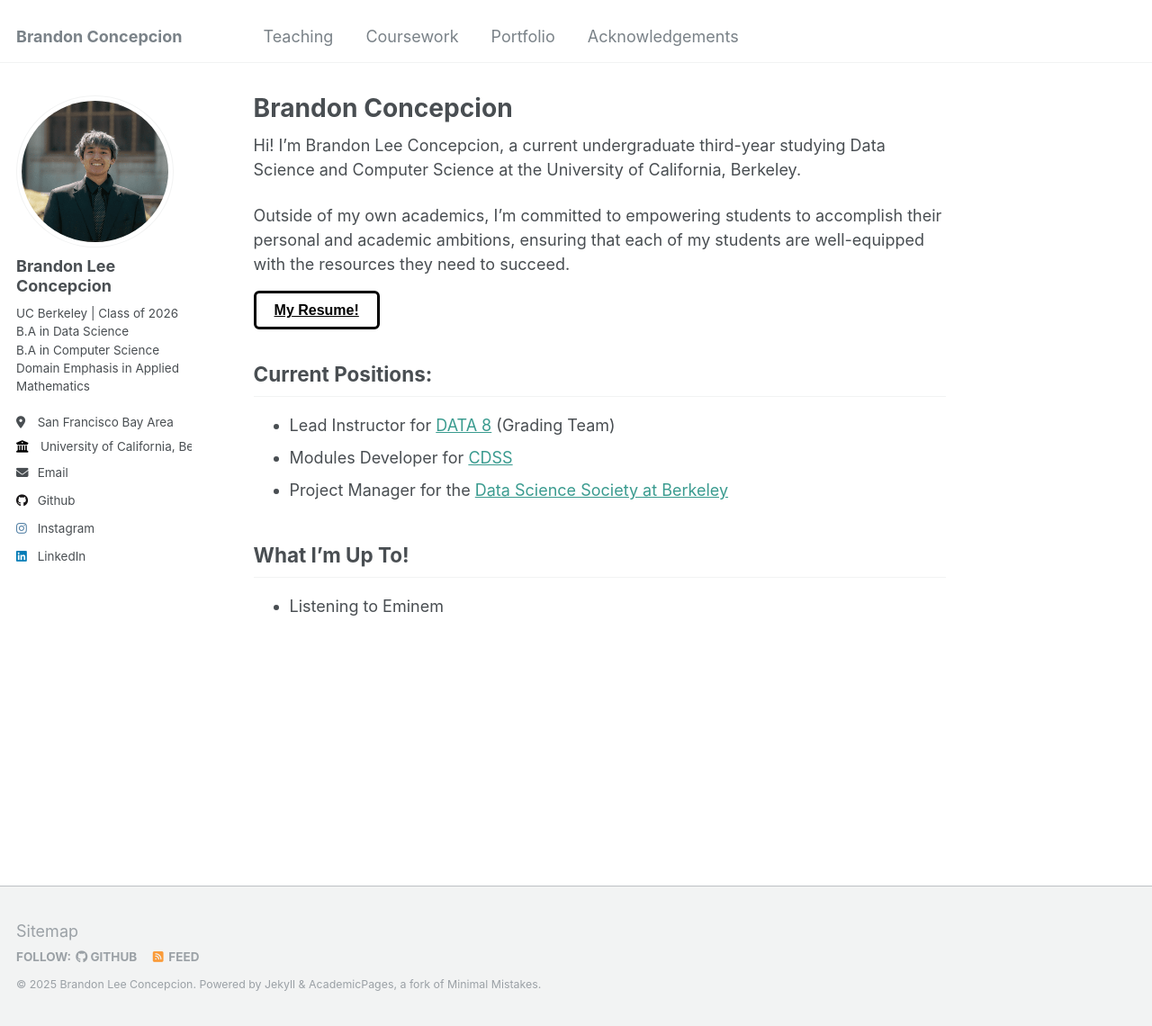
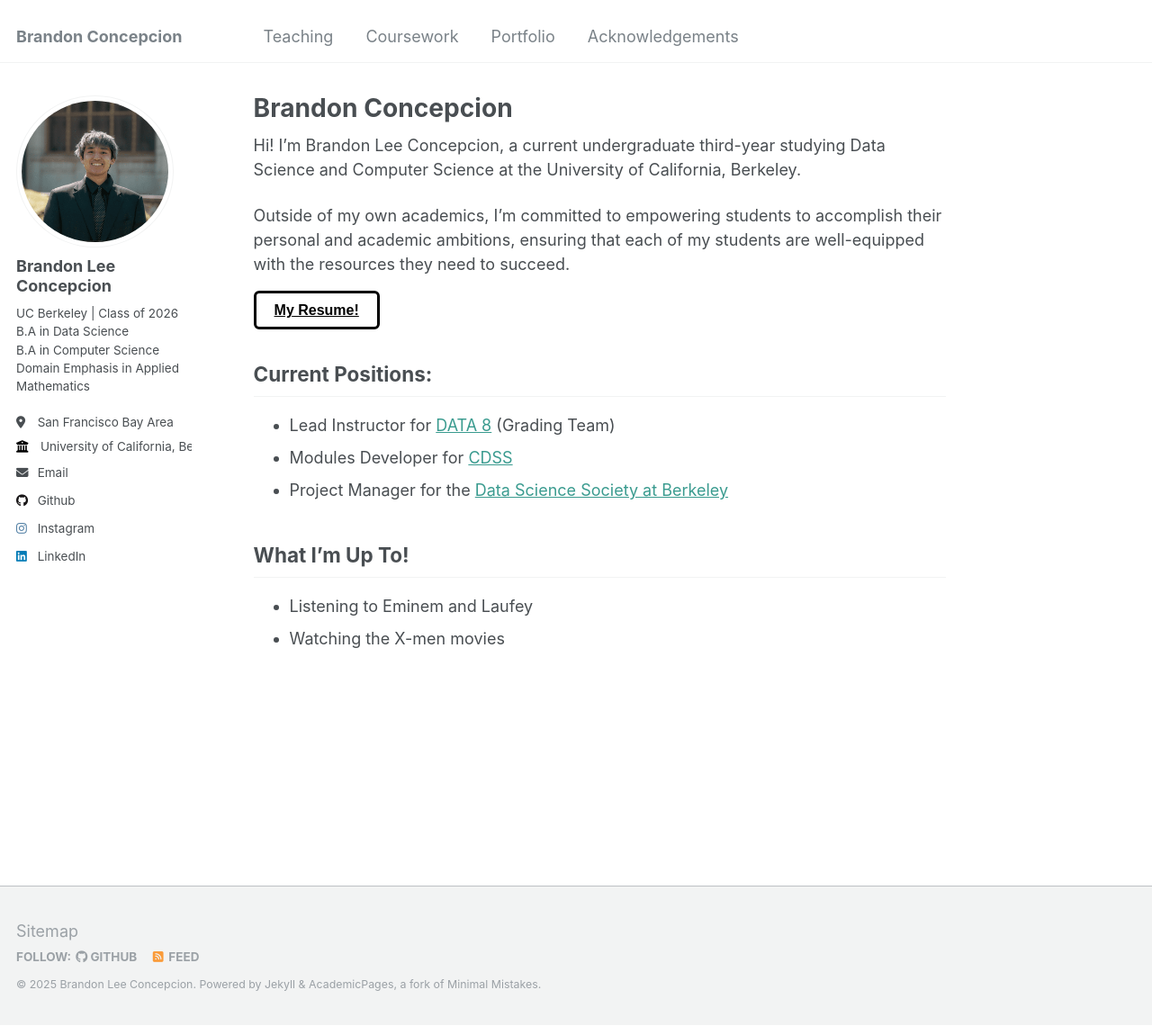
Before and after one commit to brandonconcepcion/brandonconcepcion.github.io, a Jekyll site: the page built from _pages/about.md, in a window 1280 px wide and 1140 px high. Shown: the whole window at 90% size. Built offline with Jekyll 4.4.1, drawn with Linux system fonts in a browser that asks for light colours.

Commit message:
Update about.md

```diff
--- a/_pages/about.md
+++ b/_pages/about.md
@@ -39,4 +39,5 @@ Outside of my own academics, I’m committed to empowering students to accomplis
 * Project Manager for the <a href = "https://dssberkeley.com/" target="_blank">Data Science Society at Berkeley</a>
 
 ## What I'm Up To!
-* Listening to Eminem
+* Listening to Eminem and Laufey
+* Watching the X-men movies
```
